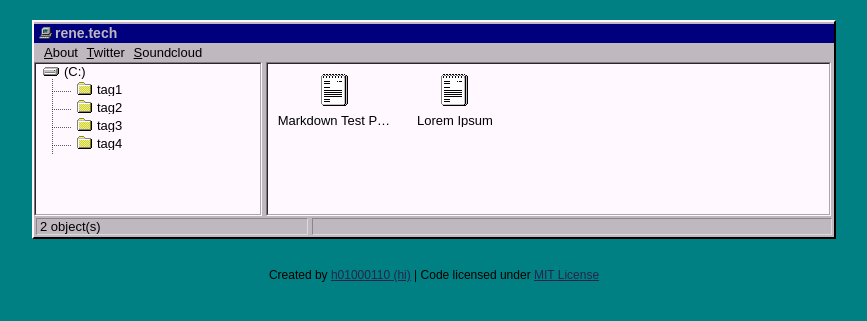
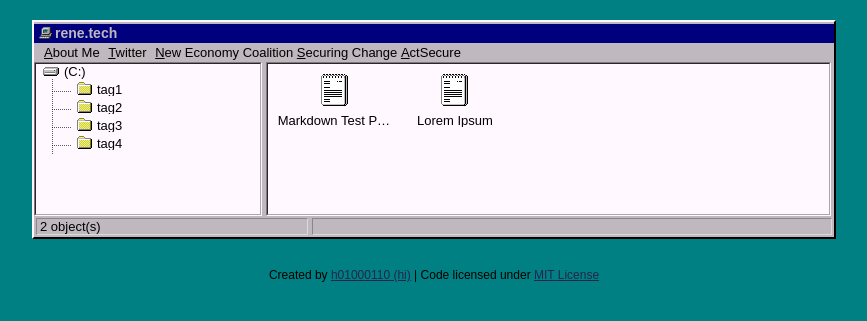
Before and after one commit to r3n3p3r3z/r3n3p3r3z.github.io, a Jekyll site: the page built from index.html, in a window 1280 px wide. Shown: the top 321 px of the page, without its empty margins (206-1073 px from the left). Built offline with Jekyll 4.4.1, drawn with Linux system fonts in a browser that asks for light colours.

Commit message:
Update topbar.html

```diff
--- a/_includes/topbar.html
+++ b/_includes/topbar.html
@@ -1,5 +1,7 @@
 <ul class="topbar">
-	<a href="/me"><li><u>A</u>bout</li></a>
-	<a href="http://twitter.com/agingchipster" target="_blank"><li><u>T</u>witter</li></a>
-	<a href="http://soundcloud.com/" target="_blank"><li><u>S</u>oundcloud</li></a>
+	<a href="/me"><li><u>A</u>bout Me</li></a>
+	<a href="https://twitter.com/agingchipster" target="_blank"><li><u>T</u>witter</li></a>
+	<a href="https://neweconomy.net" target="_blank"<li><u>N</u>ew Economy Coalition</li></a>
+	<a href="https://securingchange.org" target="_blank"<li><u>S</u>ecuring Change</li></a>
+	<a href="https://actsecure.org/" target="_blank"><li><u>A</u>ctSecure</li></a>
 </ul>
```
